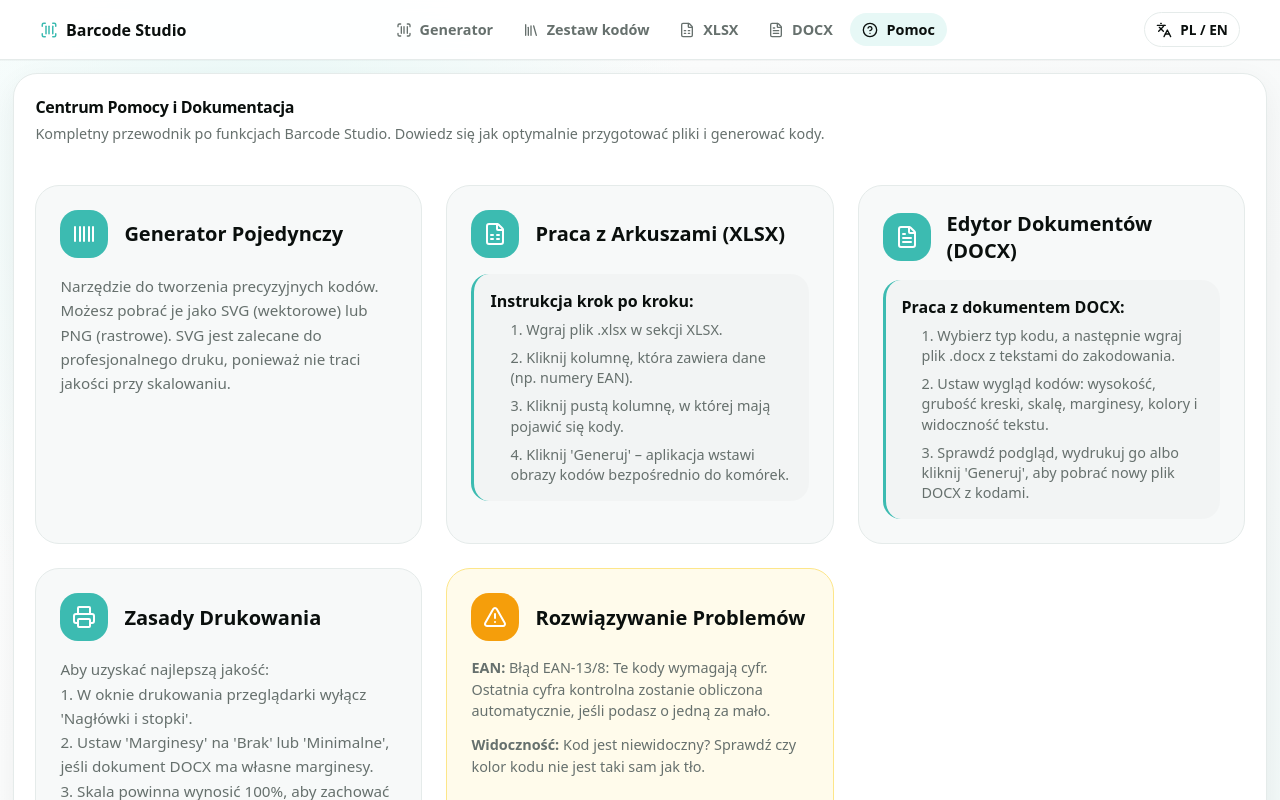
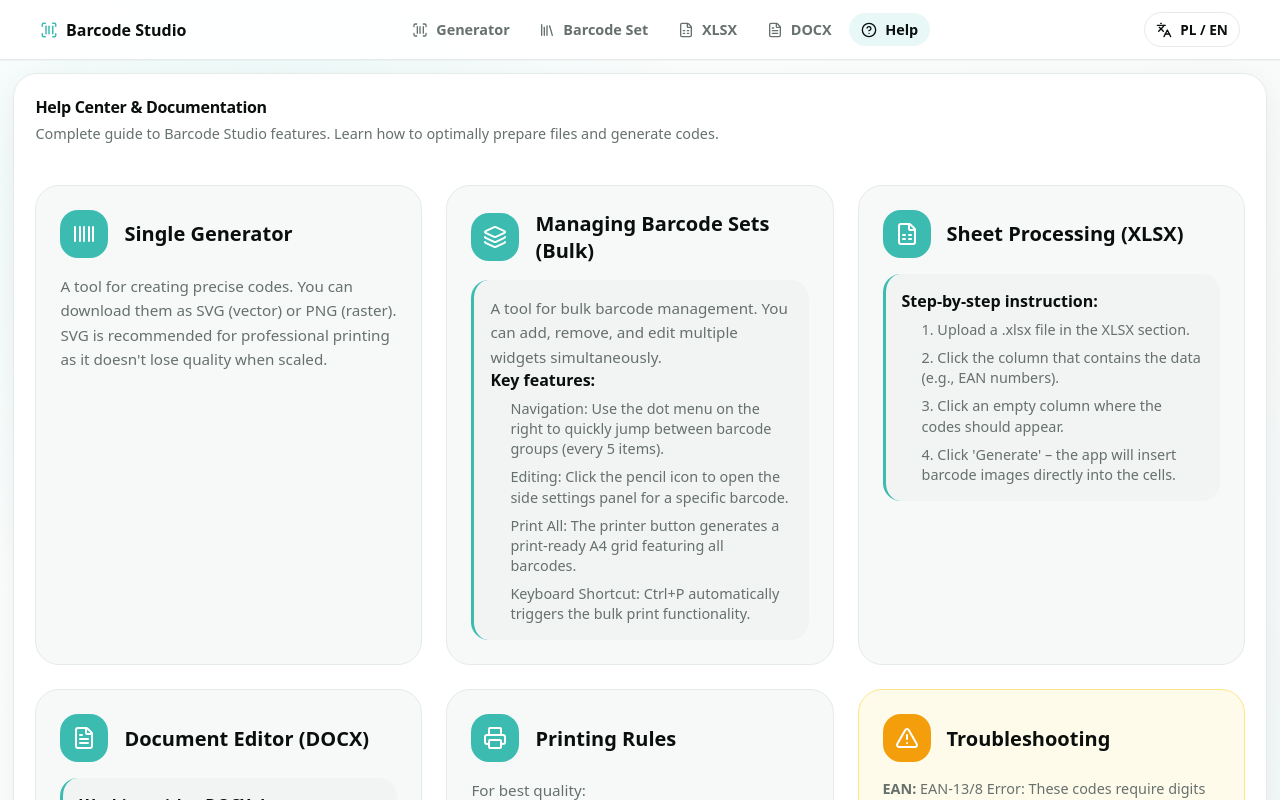
Before and after one commit to bartek-barszczewski/barcode-studio, a React (Vite) app: page /help in a window 1280 px wide. Shown: the top 800 px of the page. Built offline with nearby package versions, Linux system fonts and the light colour scheme.

Commit message:
Add language and help description for barcode set

```diff
--- a/src/features/barcode/components/BarcodeSet/BarcodeSetSettingsSidebar.tsx
+++ b/src/features/barcode/components/BarcodeSet/BarcodeSetSettingsSidebar.tsx
@@ -1,5 +1,5 @@
 import { useTranslation } from 'react-i18next'
-import { X, Trash2, Copy } from 'lucide-react'
+import { X, Trash2 } from 'lucide-react'
 import type { BarcodeSetItem } from '../../types/barcodeSet'
 import type { BarcodeType, BarcodeRotation } from '../../types/barcode'
 import { BARCODE_TYPE_OPTIONS } from '../../constants/barcodeTypes'
--- a/src/features/barcode/components/BarcodeSet/BarcodeSetView.tsx
+++ b/src/features/barcode/components/BarcodeSet/BarcodeSetView.tsx
@@ -1,4 +1,4 @@
-import { useState, useEffect } from 'react'
+import { useState, useEffect, useCallback } from 'react'
 import { useTranslation } from 'react-i18next'
 import { Plus, Minus, Printer, Trash2 } from 'lucide-react'
 import { useBarcodeSet } from '../../hooks/useBarcodeSet'
@@ -64,7 +64,6 @@
   }, [items.length, isProgrammaticScroll])
 
   // Calculate indicator position (only for every 5th dot)
-  const navItems = items.filter((_, index) => index % 5 === 0)
   const activeDotIndex = Math.floor(activeItemIndex / 5)
   // dot height (14) + gap (20 aka 1.25rem) = 34px.
   // Initial top padding of sideNav is 1.5rem (24px).
@@ -73,7 +72,7 @@
   const indicatorOffset = activeDotIndex * 34;
   const indicatorTransform = `translateY(${indicatorOffset}px)`
 
-  const scrollToItem = (index: number) => {
+  const scrollToItem = useCallback((index: number) => {
     // Manually set index immediately for visual responsiveness
     setActiveItemIndex(index)
     setIsProgrammaticScroll(true)
@@ -98,7 +97,7 @@
     if (targetElement) {
       targetElement.scrollIntoView({ behavior: 'smooth', block: 'center' });
     }
-  };
+  }, [items.length]);
 
   const handleEdit = (id: string) => {
     setSelectedItemId(id)
@@ -115,7 +114,9 @@
   // Ensure selection persists if drawer is open but item index changes (e.g. duplicate)
   useEffect(() => {
     if (isDrawerOpen && !items.find(i => i.id === selectedItemId)) {
-      setIsDrawerOpen(false)
+      // Use a timeout to avoid synchronous setState warning in effect
+      const timer = setTimeout(() => setIsDrawerOpen(false), 0)
+      return () => clearTimeout(timer)
     }
   }, [items, selectedItemId, isDrawerOpen])
 
@@ -137,7 +138,7 @@
     removeLastItem()
   }
 
-  const handlePrintAll = async () => {
+  const handlePrintAll = useCallback(async () => {
     if (items.length === 0 || isPrinting) return
 
     setIsPrinting(true)
@@ -166,7 +167,7 @@
     } finally {
       setIsPrinting(false)
     }
-  }
+  }, [items, isPrinting]);
 
   // Keyboard shortcut: Ctrl+P for Print All
   useEffect(() => {
@@ -174,13 +175,13 @@
       // Check for P key with Ctrl (Windows/Linux) or Meta (Mac)
       if ((e.ctrlKey || e.metaKey) && e.key.toLowerCase() === 'p') {
         e.preventDefault()
-        handlePrintAll()
+        void handlePrintAll()
       }
     }
 
     window.addEventListener('keydown', handleKeyDown)
     return () => window.removeEventListener('keydown', handleKeyDown)
-  }, [items, isPrinting]) // Update listener when items or printing state changes
+  }, [handlePrintAll]) // Optimized dependencies
 
   return (
     <div className={`${styles.container} ${isDrawerOpen ? styles.containerWithDrawer : ''}`}>
--- a/src/features/barcode/components/BarcodeSet/ImportPanel.tsx
+++ b/src/features/barcode/components/BarcodeSet/ImportPanel.tsx
@@ -42,7 +42,7 @@
       } else {
         setError(t('barcodeSet.import.error'))
       }
-    } catch (err) {
+    } catch {
       setError(t('barcodeSet.import.error'))
     } finally {
       if (fileInputRef.current) fileInputRef.current.value = ''
--- a/src/features/barcode/export/barcodeExport.ts
+++ b/src/features/barcode/export/barcodeExport.ts
@@ -148,6 +148,7 @@
 export const sanitizeFilename = (filename: string): string => {
   return filename
     .replace(/[<>:"/\\|?*]/g, '-') // Windows/Linux/macOS reserved chars
+    // eslint-disable-next-line no-control-regex
     .replace(/[\x00-\x1f]/g, '') // Control chars
     .replace(/^\.+/, '') // No leading dots
     .replace(/\s+/g, '_') // Replace spaces with underscores
--- a/src/features/barcode/hooks/useBarcodeItemPreview.ts
+++ b/src/features/barcode/hooks/useBarcodeItemPreview.ts
@@ -20,9 +20,11 @@
     let isCurrent = true
 
     if (!item) {
+      void Promise.resolve().then(() => {
         setSvg(null)
         setError(null)
         setStatus('empty')
+      })
       return
     }
 
@@ -35,9 +37,11 @@
     const validationResult = validateBarcodeValue(formState.type, formState.value)
 
     if (!validationResult.isValid) {
+      void Promise.resolve().then(() => {
         setSvg(null)
         setError(t(getTranslationKeyForMessage(validationResult.message)))
         setStatus('invalid')
+      })
       return
     }
 
@@ -63,7 +67,7 @@
     return () => {
       isCurrent = false
     }
-  }, [item?.value, item?.type, optionsKey, t])
+  }, [item, optionsKey, t]) // Added item to dependencies
 
   return { svg, error, status }
 }
--- a/src/features/barcode/utils/barcodeSetUtils.ts
+++ b/src/features/barcode/utils/barcodeSetUtils.ts
@@ -75,16 +75,19 @@
 }
 
 export function validateBarcodeSetItem(item: unknown): item is BarcodeSetItem {
+  if (typeof item !== 'object' || item === null) return false
+
+  const candidate = item as Record<string, unknown>
+  const options = candidate.options as Record<string, unknown> | undefined
+
   return (
-    typeof item === 'object' &&
-    item !== null &&
-    typeof (item as any).id === 'string' &&
-    typeof (item as any).value === 'string' &&
-    typeof (item as any).type === 'string' &&
-    typeof (item as any).options === 'object' &&
-    (item as any).options !== null &&
-    typeof (item as any).options.height === 'number' &&
-    typeof (item as any).options.barWidth === 'number'
+    typeof candidate.id === 'string' &&
+    typeof candidate.value === 'string' &&
+    typeof candidate.type === 'string' &&
+    typeof options === 'object' &&
+    options !== null &&
+    typeof options.height === 'number' &&
+    typeof options.barWidth === 'number'
   )
 }
 
--- a/src/pages/HelpPage/HelpPage.tsx
+++ b/src/pages/HelpPage/HelpPage.tsx
@@ -7,7 +7,8 @@
   AlertTriangle,
   HelpCircle,
   Info,
-  CheckCircle2
+  CheckCircle2,
+  Layers
 } from 'lucide-react';
 import styles from './HelpPage.module.css';
 import { Panel } from '../../shared/ui/Panel/Panel';
@@ -28,6 +29,26 @@
               <h3>{t('help.sections.generator.title')}</h3>
             </div>
             <p>{t('help.sections.generator.body')}</p>
+          </section>
+
+          {/* Barcode Set Section */}
+          <section className={styles.card}>
+            <div className={styles.cardHeader}>
+              <div className={styles.iconWrapper}>
+                <Layers size={24} />
+              </div>
+              <h3>{t('help.sections.barcodeSet.title')}</h3>
+            </div>
+            <div className={styles.workflow}>
+              <p>{t('help.sections.barcodeSet.body')}</p>
+              <strong>{t('help.sections.barcodeSet.features.title')}</strong>
+              <ul>
+                <li>{t('help.sections.barcodeSet.features.nav')}</li>
+                <li>{t('help.sections.barcodeSet.features.edit')}</li>
+                <li>{t('help.sections.barcodeSet.features.print')}</li>
+                <li>{t('help.sections.barcodeSet.features.shortcut')}</li>
+              </ul>
+            </div>
           </section>
 
           {/* XLSX Workflow Section */}
--- a/src/shared/i18n/i18n.ts
+++ b/src/shared/i18n/i18n.ts
@@ -8,8 +8,8 @@
     pl: { translation: pl },
     en: { translation: en },
   },
-  lng: 'pl',
-  fallbackLng: 'pl',
+  lng: 'en',
+  fallbackLng: 'en',
   interpolation: {
     escapeValue: false,
   },
--- a/src/shared/i18n/locales/en.json
+++ b/src/shared/i18n/locales/en.json
@@ -218,6 +218,17 @@
           "step3": "3. Check the preview, print it, or click 'Generate' to download a new DOCX file with barcodes."
         }
       },
+      "barcodeSet": {
+        "title": "Managing Barcode Sets (Bulk)",
+        "body": "A tool for bulk barcode management. You can add, remove, and edit multiple widgets simultaneously.",
+        "features": {
+          "title": "Key features:",
+          "nav": "Navigation: Use the dot menu on the right to quickly jump between barcode groups (every 5 items).",
+          "edit": "Editing: Click the pencil icon to open the side settings panel for a specific barcode.",
+          "print": "Print All: The printer button generates a print-ready A4 grid featuring all barcodes.",
+          "shortcut": "Keyboard Shortcut: Ctrl+P automatically triggers the bulk print functionality."
+        }
+      },
       "printing": {
         "title": "Printing Rules",
         "body": "For best quality:\n1. In the browser print window, disable 'Headers and footers'.\n2. Set 'Margins' to 'None' or 'Minimum' if the DOCX document has its own margins.\n3. Scale should be 100% to maintain A4 dimensions."
--- a/src/shared/i18n/locales/pl.json
+++ b/src/shared/i18n/locales/pl.json
@@ -219,6 +219,17 @@
           "step3": "3. Sprawdź podgląd, wydrukuj go albo kliknij 'Generuj', aby pobrać nowy plik DOCX z kodami."
         }
       },
+      "barcodeSet": {
+        "title": "Zarządzanie Zestawem (Bulk)",
+        "body": "Narzędzie do masowego zarządzania kodami. Możesz dodawać, usuwać i edytować wiele widżetów jednocześnie.",
+        "features": {
+          "title": "Kluczowe funkcje:",
+          "nav": "Nawigacja: Użyj kropkowego menu po prawej stronie, aby szybko przeskakiwać między grupami kodów (co 5 sztuk).",
+          "edit": "Edycja: Kliknij ikonę ołówka, aby otworzyć boczny panel ustawień dla konkretnego kodu.",
+          "print": "Drukuj wszystko: Przycisk drukarki generuje gotową do druku siatkę A4 ze wszystkimi kodami.",
+          "shortcut": "Skrót klawiszowy: Ctrl+P automatycznie wywołuje drukowanie zestawu kodów."
+        }
+      },
       "printing": {
         "title": "Zasady Drukowania",
         "body": "Aby uzyskać najlepszą jakość:\n1. W oknie drukowania przeglądarki wyłącz 'Nagłówki i stopki'.\n2. Ustaw 'Marginesy' na 'Brak' lub 'Minimalne', jeśli dokument DOCX ma własne marginesy.\n3. Skala powinna wynosić 100%, aby zachować wymiary A4."
```
Lines whose indentation alone changed are shown as unchanged.
